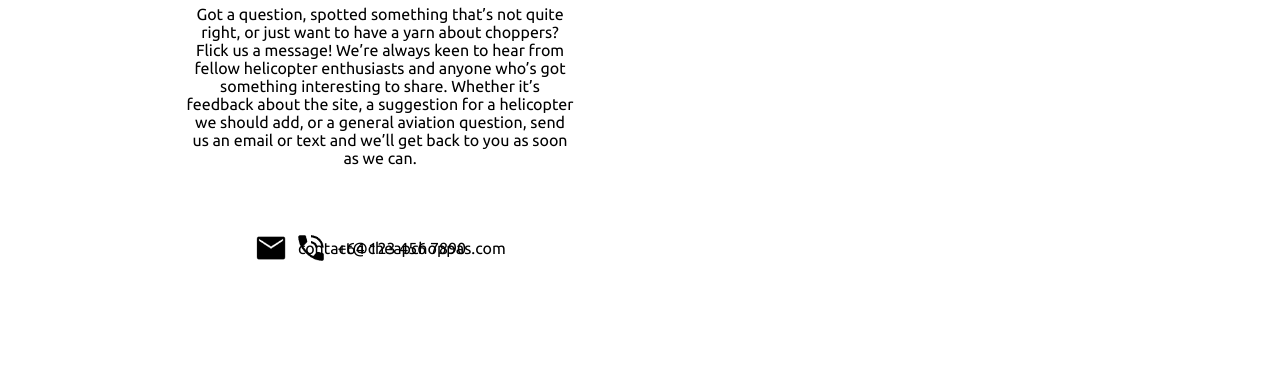
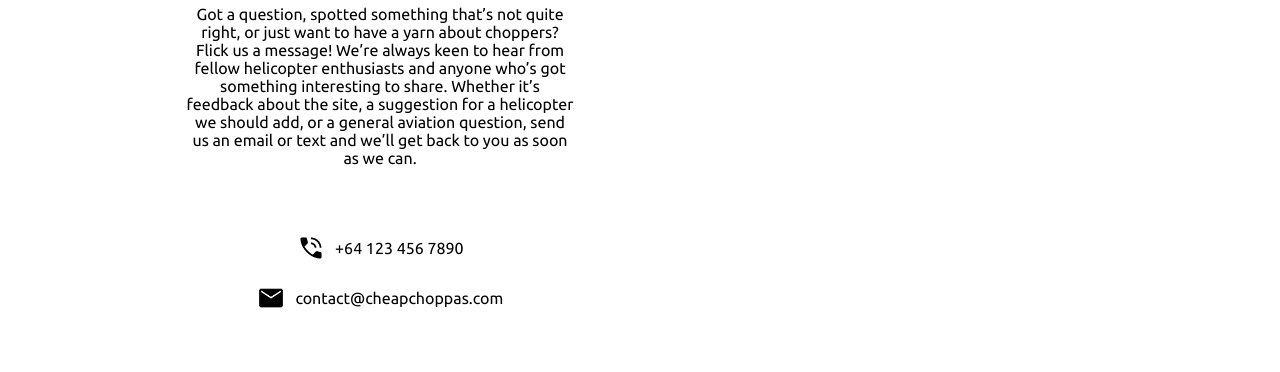
Before and after one commit to dixie-normus1/cheapchoppas, a plain HTML site: page contact.html in a window 1280 px wide. Shown: the part 199-571 px from the top of the page. Drawn offline with Linux system fonts and the light colour scheme.

Commit message:
Fixed overlapping contact details

```diff
--- a/contact.html
+++ b/contact.html
@@ -32,6 +32,7 @@
                 or a general aviation
                 question, send us an email or text and we’ll get back to you as soon as we can.</p>
         </div>
+        <div class="details">
             <div class="phone">
                 <img src="assets/images/icons/phone.png" alt="phone-icon">
                 <p>+64 123 456 7890</p>
@@ -39,6 +40,10 @@
             <div class="mail">
                 <img src="assets/images/icons/mail.png" alt="mail-icon">
                 <p>contact@cheapchoppas.com</p>
+            </div>
+        </div>
+        <div>
+
         </div>
     </div>
     <footer>
--- a/css/contact.css
+++ b/css/contact.css
@@ -76,7 +76,7 @@ header {
 
     display: grid;
     grid-template-columns: 1fr 1fr;
-    grid-template-rows: 1fr 0.3fr 0.3fr;
+    grid-template-rows: 1fr auto auto;
     gap: 40px;
     align-items: center;
     margin: 0 auto;
@@ -99,33 +99,29 @@ header {
     padding: 0px 45px;
 }
 
-.phone {
+.details {
     grid-row: 2;
     grid-column: 1;
     display: flex;
     align-items: center;
     justify-content: center;
-    gap: 10px;
-    margin-bottom: 20px;
+    flex-direction: column;
 }
 
-.phone img {
-    width: 7%;
-}
-
-.mail {
-    grid-row: 2/3;
-    grid-column: 1;
+.mail, .phone {
     display: flex;
     align-items: center;
     justify-content: center;
     gap: 10px;
-    margin-bottom: 20px;
 }
 
 .mail img {
-        width: 7%;
+    width: 9%;
 }
+
+ .phone img {
+    width: 12%;
+ }
 
 footer {
     padding: 12px 20px;
```
Lines whose indentation alone changed are shown as unchanged.
